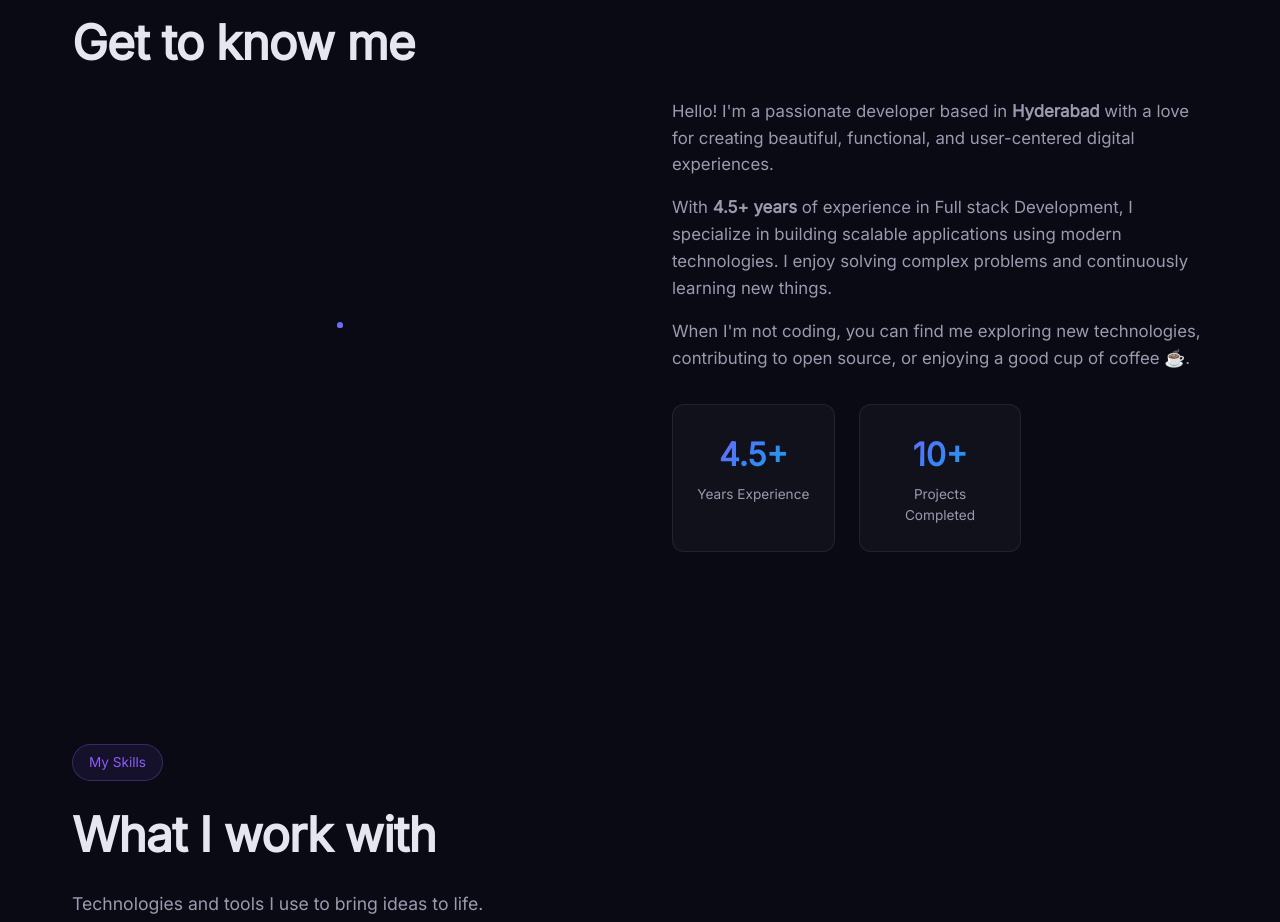
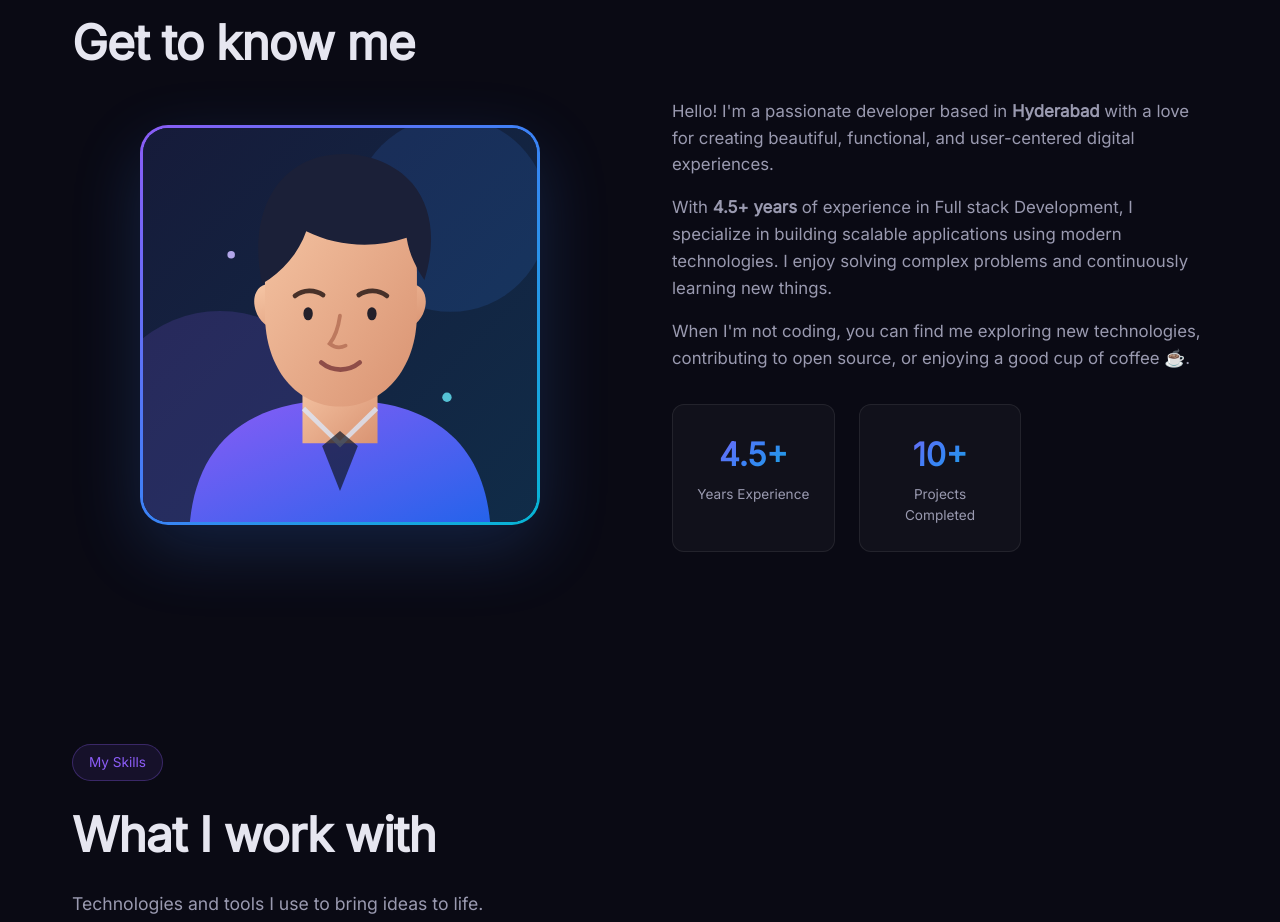
Before and after one commit to surbhit-vishwakarma/Portfolio-new, a plain HTML site: page index.html in a window 1280 px wide. Shown: the part 960-1882 px from the top of the page. Drawn offline with Linux system fonts and the light colour scheme; a small style sheet from the web is missing.

```diff
--- a/index.html
+++ b/index.html
@@ -292,38 +292,30 @@
 
   .about-image {
     position: relative;
-    aspect-ratio: 1;
-    max-width: 400px;
+    width: min(100%, 400px);
+    aspect-ratio: 1 / 1;
     margin: 0 auto;
   }
   .about-image-inner {
-    width: 100%; height: 100%;
-    border-radius: 24px;
+    position: absolute;
+    inset: 0;
+    border-radius: 28px;
     background: var(--gradient);
     padding: 3px;
-    position: relative;
     overflow: hidden;
-  }
-  .about-image-inner::before {
-    content: '';
-    position: absolute;
-    inset: 3px;
-    background: var(--bg-2);
-    border-radius: 21px;
-    display: flex;
-    align-items: center;
-    justify-content: center;
+    box-shadow: 0 24px 70px rgba(59, 130, 246, 0.2);
   }
   .about-avatar {
     position: absolute;
     inset: 3px;
-    border-radius: 21px;
-    background: linear-gradient(135deg, rgba(139, 92, 246, 0.2), rgba(59, 130, 246, 0.2));
-    display: flex;
-    align-items: center;
-    justify-content: center;
-    font-size: 8rem;
-    color: var(--accent);
+    border-radius: 25px;
+    overflow: hidden;
+    background: #10162c;
+  }
+  .about-avatar svg {
+    display: block;
+    width: 100%;
+    height: 100%;
   }
 
   .about-text p {
@@ -726,7 +718,43 @@
   <div class="about-grid">
     <div class="about-image fade-up">
       <div class="about-image-inner">
-        <div class="about-avatar"><i class="fas fa-user-astronaut"></i></div>
+        <div class="about-avatar">
+          <svg viewBox="0 0 420 420" role="img" aria-labelledby="avatar-title avatar-description" xmlns="http://www.w3.org/2000/svg">
+            <title id="avatar-title">Illustrated developer avatar</title>
+            <desc id="avatar-description">A friendly, stylized portrait wearing a dark hoodie against a blue and violet background.</desc>
+            <defs>
+              <linearGradient id="avatar-bg" x1="0" y1="0" x2="1" y2="1">
+                <stop offset="0" stop-color="#161b3a"/>
+                <stop offset="1" stop-color="#102c48"/>
+              </linearGradient>
+              <linearGradient id="avatar-shirt" x1="0" y1="0" x2="1" y2="1">
+                <stop offset="0" stop-color="#8b5cf6"/>
+                <stop offset="1" stop-color="#2563eb"/>
+              </linearGradient>
+              <linearGradient id="avatar-skin" x1="0" y1="0" x2="1" y2="1">
+                <stop offset="0" stop-color="#f6c6a5"/>
+                <stop offset="1" stop-color="#d99372"/>
+              </linearGradient>
+            </defs>
+            <rect width="420" height="420" fill="url(#avatar-bg)"/>
+            <circle cx="328" cy="92" r="104" fill="#3b82f6" opacity=".14"/>
+            <circle cx="82" cy="325" r="130" fill="#8b5cf6" opacity=".16"/>
+            <path d="M50 420c8-84 61-130 160-130s152 46 160 130H50Z" fill="url(#avatar-shirt)"/>
+            <path d="M170 264h80v72h-80z" fill="url(#avatar-skin)"/>
+            <path d="M143 169c-15-8-27 4-24 21 3 16 15 26 29 24m129-45c15-8 27 4 24 21-3 16-15 26-29 24" fill="url(#avatar-skin)"/>
+            <path d="M130 152c0-59 31-96 80-96 55 0 82 37 82 98v44c0 60-37 99-82 99s-80-39-80-99v-46Z" fill="url(#avatar-skin)"/>
+            <path d="M127 166c-12-55 2-105 41-127 37-21 92-12 119 20 24 29 24 68 13 103-8-12-16-26-19-45-35 12-75 9-107-7-8 23-25 43-47 56Z" fill="#1b2038"/>
+            <path d="M162 179c9-7 21-7 30-1m38 0c9-6 21-6 30 1" fill="none" stroke="#483129" stroke-linecap="round" stroke-width="5"/>
+            <ellipse cx="176" cy="198" rx="5" ry="7" fill="#24202a"/>
+            <ellipse cx="244" cy="198" rx="5" ry="7" fill="#24202a"/>
+            <path d="M210 200c-2 14-7 25-11 30 5 4 11 5 17 2" fill="none" stroke="#bd795e" stroke-linecap="round" stroke-width="4"/>
+            <path d="M190 250c12 10 29 10 41 0" fill="none" stroke="#8e4d48" stroke-linecap="round" stroke-width="5"/>
+            <path d="m171 299 39 38 39-38" fill="none" stroke="#dbeafe" stroke-opacity=".75" stroke-width="5"/>
+            <path d="m191 339 19-16 19 16-19 48-19-48Z" fill="#111827" opacity=".7"/>
+            <circle cx="324" cy="287" r="5" fill="#67e8f9" opacity=".8"/>
+            <circle cx="94" cy="135" r="4" fill="#c4b5fd" opacity=".9"/>
+          </svg>
+        </div>
       </div>
     </div>
     <div class="about-text fade-up">
```
